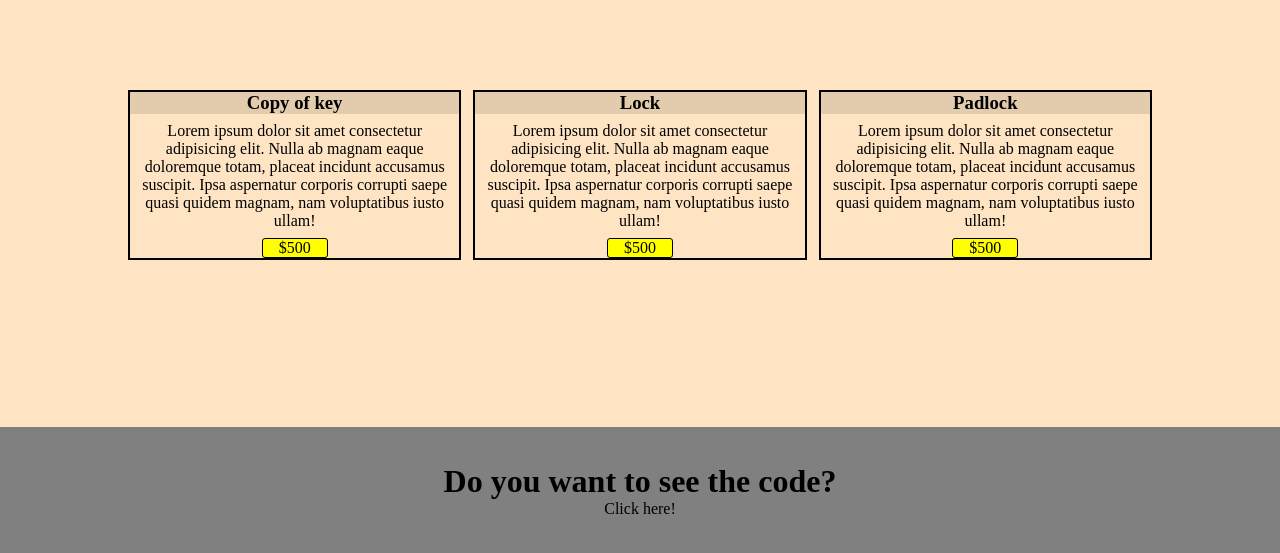
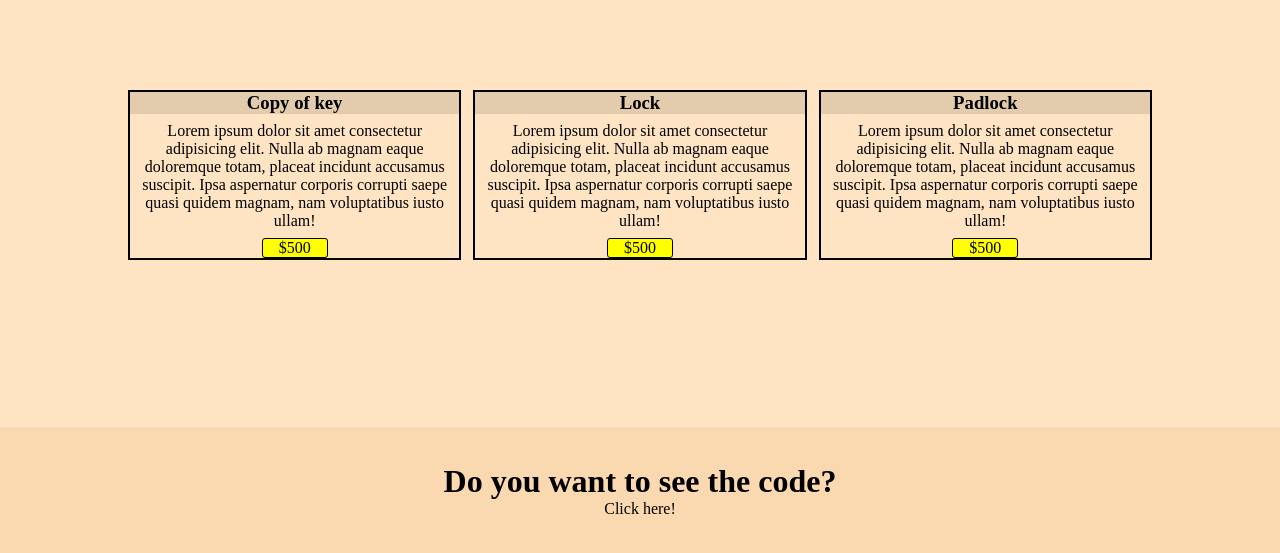
Before and after one commit to jopiatomas/Product-Landing-Page, a plain HTML site: page index.html in a window 1280 px wide. Shown: the part 931-1484 px from the top of the page. Drawn offline with Linux system fonts and the light colour scheme.

Commit message:
Changing footer color

```diff
--- a/styles.css
+++ b/styles.css
@@ -108,7 +108,7 @@ main{
 footer{
     margin-top: 3vw;
     height: 10vw;
-    background-color: gray;
+    background-color: rgb(250, 217, 176);
     display: flex;
     justify-content: center;
     align-items: center;
```
